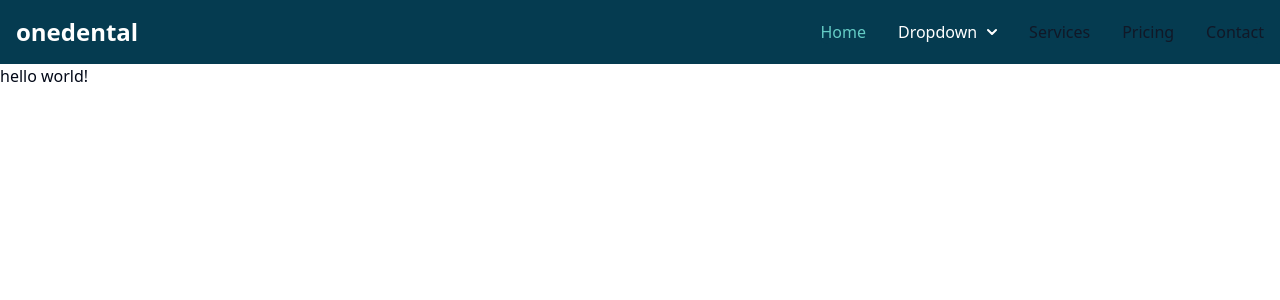
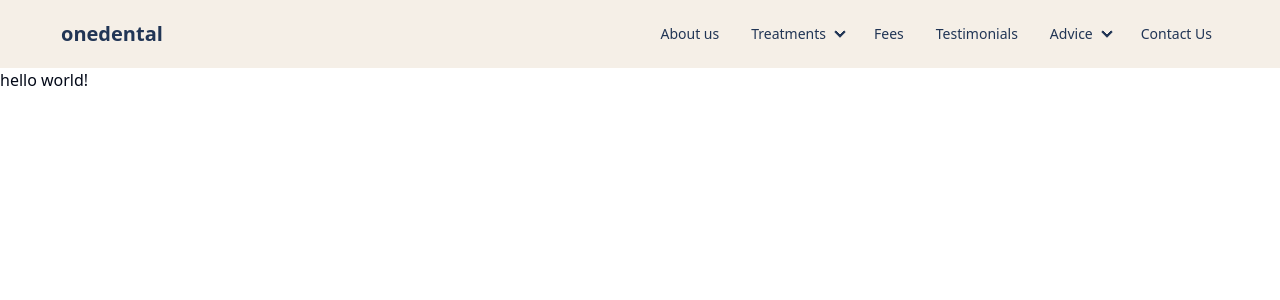
Before and after one commit to aneesimran/onedental, a Next.js app: page / in a window 1280 px wide. Shown: the top 300 px of the page. Built offline with nearby package versions, Linux system fonts and the light colour scheme.

Commit message:
worked on navbar

```diff
--- a/package.json
+++ b/package.json
@@ -21,10 +21,14 @@
     "next": "13.4.19",
     "postcss": "8.4.29",
     "react": "18.2.0",
+    "react-daisyui": "^4.1.2",
     "react-dom": "18.2.0",
     "tailwind-merge": "^1.14.0",
     "tailwindcss": "3.3.3",
     "tailwindcss-animate": "^1.0.7",
     "typescript": "5.2.2"
+  },
+  "devDependencies": {
+    "daisyui": "^3.9.4"
   }
 }
--- a/src/components/NavigationBar.tsx
+++ b/src/components/NavigationBar.tsx
@@ -2,145 +2,131 @@ import React from "react";
 
 const NavigationBar = () => {
     return (
-        <nav className="bg-theme-dark-blue">
-            <div className="max-w-screen-xl flex flex-wrap items-center justify-between mx-auto p-4">
-                <a href="#" className="flex items-center">
-                    <span className="self-center text-2xl font-semibold whitespace-nowrap text-white">
-                        onedental
-                    </span>
-                </a>
-                <button
-                    data-collapse-toggle="navbar-dropdown"
-                    type="button"
-                    className="inline-flex items-center p-2 w-10 h-10 justify-center text-sm text-white rounded-lg md:hidden hover:bg-theme-med-blue focus:outline-none focus:ring-2 focus:ring-theme-light-blue"
-                    aria-controls="navbar-dropdown"
-                    aria-expanded="false"
-                >
-                    <span className="sr-only">Open main menu</span>
+        <>
+            <div className="navbar bg-theme-light text-theme-dark-blue">
+                <div className="navbar-start xl:pl-9">
+                    <div className="dropdown">
+                        <label tabIndex={0} className="btn btn-ghost xl:hidden">
                             <svg
-                        className="w-5 h-5"
-                        aria-hidden="true"
                                 xmlns="http://www.w3.org/2000/svg"
                                 fill="none"
-                        viewBox="0 0 17 14"
+                                viewBox="0 0 24 24"
+                                className="inline-block w-5 h-5 stroke-current"
                             >
                                 <path
-                            stroke="currentColor"
-                            stroke-linecap="round"
-                            stroke-linejoin="round"
-                            stroke-width="2"
-                            d="M1 1h15M1 7h15M1 13h15"
-                        />
+                                    strokeLinecap="round"
+                                    strokeLinejoin="round"
+                                    strokeWidth="2"
+                                    d="M4 6h16M4 12h16M4 18h16"
+                                ></path>
                             </svg>
-                </button>
-                <div
-                    className="hidden w-full md:block md:w-auto"
-                    id="navbar-dropdown"
+                        </label>
+                        <ul
+                            tabIndex={0}
+                            className="menu menu-sm dropdown-content mt-3 z-[1] p-4 shadow bg-base-100 rounded-box w-60"
                         >
-                    <ul className="flex flex-col font-medium p-4 md:p-0 mt-4 border border-gray-100 rounded-lg bg-gray-300 md:flex-row md:space-x-8 md:mt-0 md:border-0 md:bg-theme-dark-blue">
                             <li>
-                            <a
-                                href="#"
-                                className="block py-2 pl-3 pr-4 text-white bg-blue-700 rounded md:bg-transparent md:text-theme-light-blue md:p-0 "
-                                aria-current="page"
-                            >
-                                Home
-                            </a>
+                                <a>About us</a>
                             </li>
                             <li>
-                            <button
-                                id="dropdownNavbarLink"
-                                data-dropdown-toggle="dropdownNavbar"
-                                className="flex items-center justify-between w-full py-2 pl-3 pr-4 text-white rounded hover:bg-gray-100 md:hover:bg-transparent md:border-0 md:hover:text-blue-700 md:p-0 md:w-auto"
-                            >
-                                Dropdown{" "}
-                                <svg
-                                    className="w-2.5 h-2.5 ml-2.5"
-                                    aria-hidden="true"
-                                    xmlns="http://www.w3.org/2000/svg"
-                                    fill="none"
-                                    viewBox="0 0 10 6"
-                                >
-                                    <path
-                                        stroke="currentColor"
-                                        stroke-linecap="round"
-                                        stroke-linejoin="round"
-                                        stroke-width="2"
-                                        d="m1 1 4 4 4-4"
-                                    />
-                                </svg>
-                            </button>
-                            <div
-                                id="dropdownNavbar"
-                                className="z-10 hidden font-normal bg-white divide-y divide-gray-100 rounded-lg shadow w-44"
-                            >
-                                <ul
-                                    className="py-2 text-sm text-gray-700 dark:text-gray-400"
-                                    aria-labelledby="dropdownLargeButton"
-                                >
+                                <a>Treatments</a>
+                                <ul className="p-2">
                                     <li>
-                                        <a
-                                            href="#"
-                                            className="block px-4 py-2 hover:bg-gray-100 "
-                                        >
-                                            Dashboard
-                                        </a>
+                                        <a>Fresh Breath Service</a>
                                     </li>
                                     <li>
-                                        <a
-                                            href="#"
-                                            className="block px-4 py-2 hover:bg-gray-100"
-                                        >
-                                            Settings
-                                        </a>
+                                        <a>Teeth Whitening</a>
                                     </li>
                                     <li>
-                                        <a
-                                            href="#"
-                                            className="block px-4 py-2 hover:bg-gray-100"
-                                        >
-                                            Earnings
-                                        </a>
+                                        <a>Invisalign</a>
+                                    </li>
+                                    <li>
+                                        <a>Children</a>
+                                    </li>
+                                    <li>
+                                        <a>Dental Shop</a>
                                     </li>
                                 </ul>
-                                <div className="py-1">
-                                    <a
-                                        href="#"
-                                        className="block px-4 py-2 text-sm text-gray-700 hover:bg-gray-100 dark:hover:bg-gray-600"
-                                    >
-                                        Sign out
+                            </li>
+                            <li>
+                                <a>Fees</a>
+                            </li>
+                            <li>
+                                <a>Testimonials</a>
+                            </li>
+                            <li>
+                                <a>Advice</a>
+                                <ul className="p-2">
+                                    <li>
+                                        <a>Links</a>
+                                    </li>
+                                    <li>
+                                        <a>Privacy Policy</a>
+                                    </li>
+                                </ul>
+                            </li>
+                            <li>
+                                <a>Contact Us</a>
+                            </li>
+                        </ul>
+                    </div>
+                    <a className="btn btn-ghost normal-case text-xl">
+                        onedental
                     </a>
                 </div>
-                            </div>
+                <div className="navbar-end hidden xl:flex pr-10">
+                    <ul className="menu menu-horizontal px-1">
+                        <li>
+                            <a>About us</a>
+                        </li>
+                        <li tabIndex={0}>
+                            <details>
+                                <summary>Treatments</summary>
+                                <ul className="p-2 w-48">
+                                    <li>
+                                        <a>Fresh Breath Service</a>
                                     </li>
                                     <li>
-                            <a
-                                href="#"
-                                className="block py-2 pl-3 pr-4 text-gray-900 rounded hover:bg-gray-100 md:hover:bg-transparent md:border-0 md:hover:text-blue-700 md:p-0 ay-700"
-                            >
-                                Services
-                            </a>
+                                        <a>Teeth Whitening</a>
                                     </li>
                                     <li>
-                            <a
-                                href="#"
-                                className="block py-2 pl-3 pr-4 text-gray-900 rounded hover:bg-gray-100 md:hover:bg-transparent md:border-0 md:hover:text-blue-700 md:p-0"
-                            >
-                                Pricing
-                            </a>
+                                        <a>Invisalign</a>
                                     </li>
                                     <li>
-                            <a
-                                href="#"
-                                className="block py-2 pl-3 pr-4 text-gray-900 rounded hover:bg-gray-100 md:hover:bg-transparent md:border-0 md:hover:text-blue-700 md:p-0"
-                            >
-                                Contact
-                            </a>
+                                        <a>Children</a>
+                                    </li>
+                                    <li>
+                                        <a>Dental Shop</a>
+                                    </li>
+                                </ul>
+                            </details>
+                        </li>
+                        <li>
+                            <a>Fees</a>
+                        </li>
+                        <li>
+                            <a>Testimonials</a>
+                        </li>
+                        <li tabIndex={0}>
+                            <details>
+                                <summary>Advice</summary>
+                                <ul className="p-2 w-48">
+                                    <li>
+                                        <a>Fees</a>
+                                    </li>
+                                    <li>
+                                        <a>Testimonials</a>
+                                    </li>
+                                </ul>
+                            </details>
+                        </li>
+                        <li>
+                            <a>Contact Us</a>
                         </li>
                     </ul>
                 </div>
             </div>
-        </nav>
+        </>
     );
 };
 
--- a/tailwind.config.js
+++ b/tailwind.config.js
@@ -1,5 +1,9 @@
 /** @type {import('tailwindcss').Config} */
 module.exports = {
+    daisyui: {
+        themes: ["light", "cupcake"],
+        darkMode: false,
+    },
     darkMode: ["class"],
     content: [
         "./pages/**/*.{ts,tsx}",
@@ -17,10 +21,10 @@ module.exports = {
         },
         extend: {
             colors: {
-                "theme-dark-blue": "#053B50",
-                "theme-med-blue": "#176B87",
-                "theme-light-blue": "#64CCC5",
-                "theme-white": "#EEEEEE",
+                "theme-light": "#F5EFE7",
+                "theme-med": "#D8C4B6",
+                "theme-blue": "#4F709C",
+                "theme-dark-blue": "#213555",
                 border: "hsl(var(--border))",
                 input: "hsl(var(--input))",
                 ring: "hsl(var(--ring))",
@@ -76,5 +80,5 @@ module.exports = {
             },
         },
     },
-    plugins: [require("tailwindcss-animate")],
+    plugins: [require("daisyui")],
 };
```
Also changed, not shown: 1 other file (tests, documents, lock files or other folders). Lines whose indentation alone changed are shown as unchanged.
